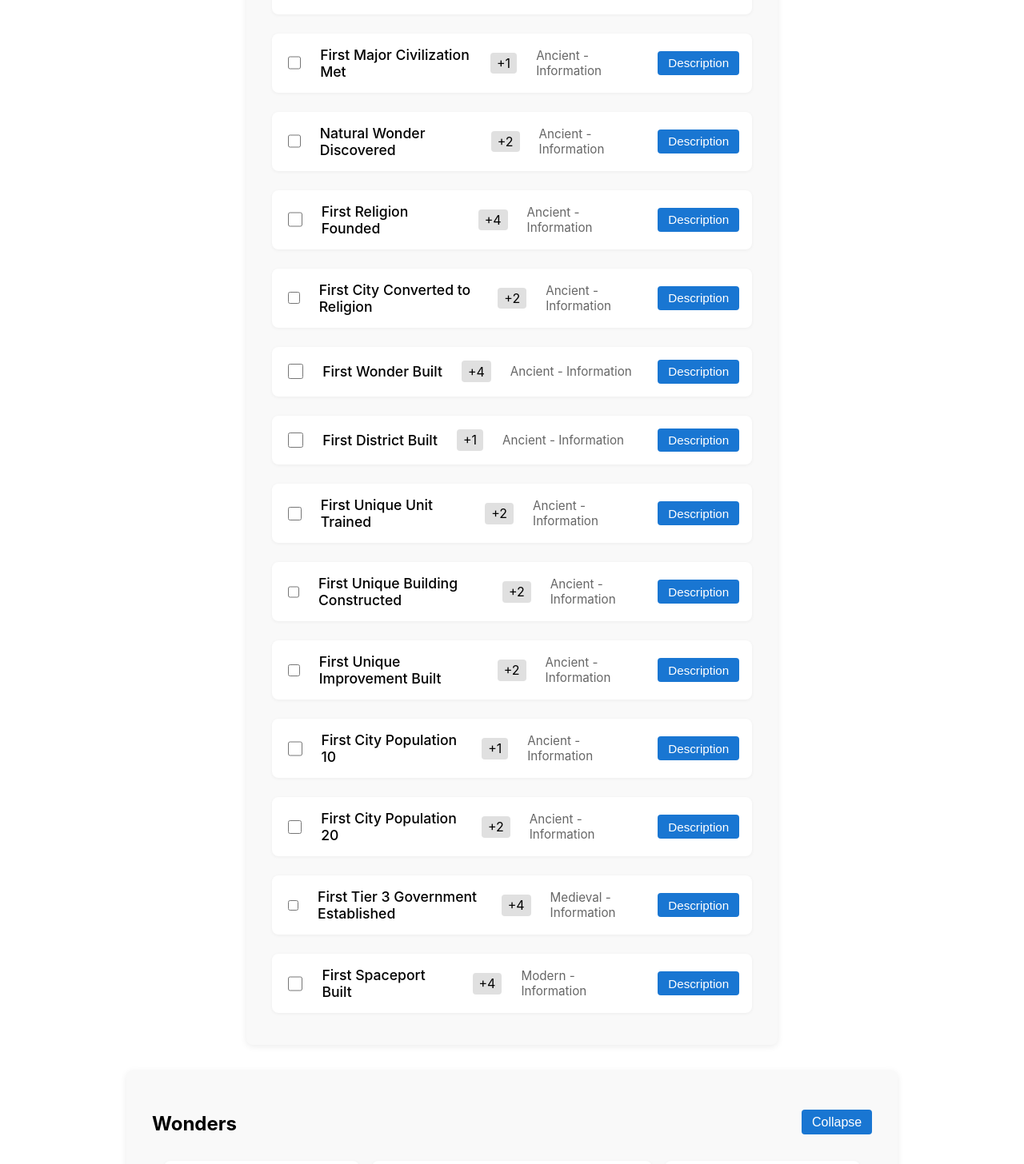
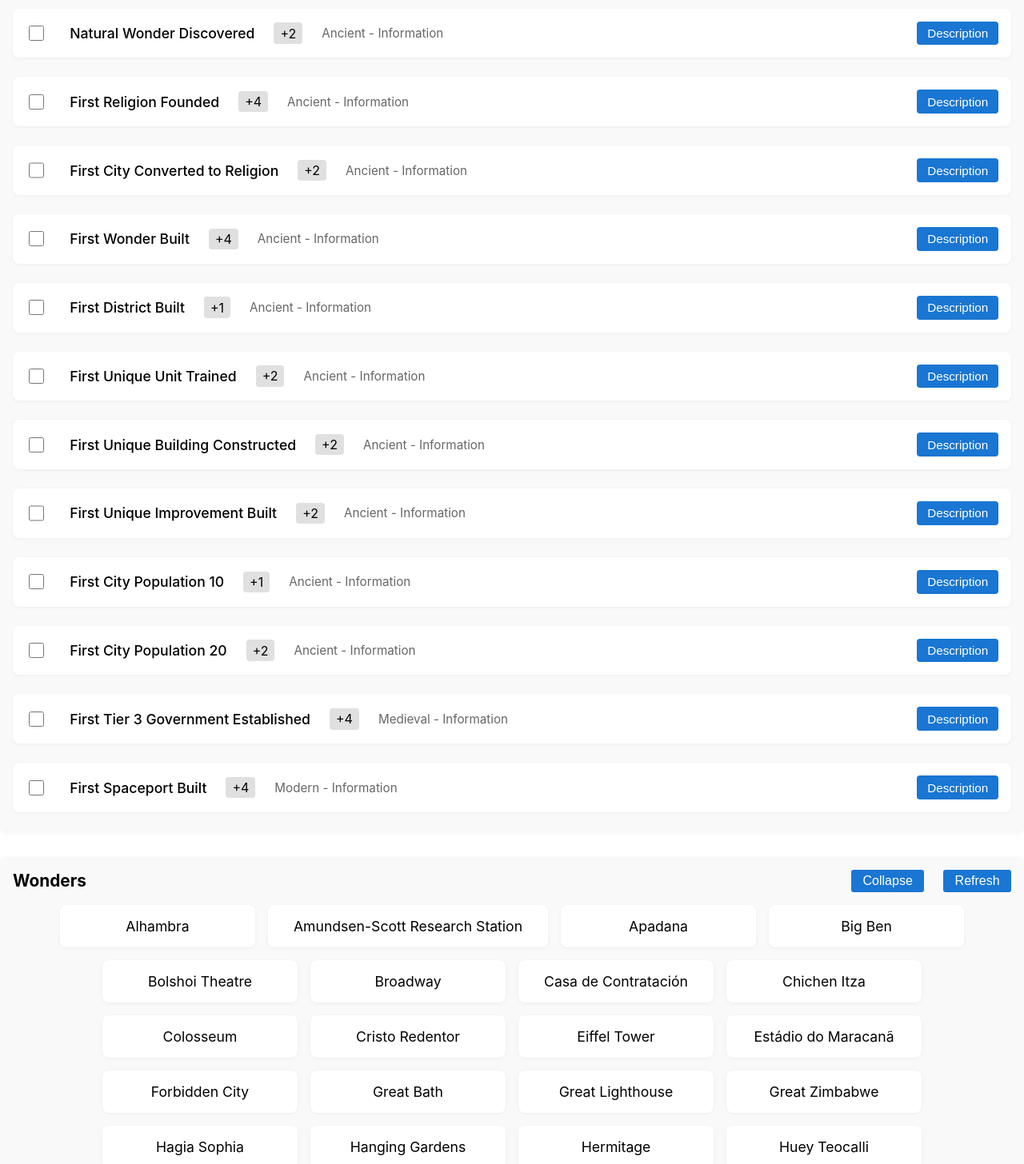
Before and after one commit to huntt3/Civ-6-Helper, a React (Vite) app: page / in a window 1280 px wide. Shown: the part 2914-4370 px from the top of the page at 80% size. Built offline with nearby package versions, Linux system fonts and the light colour scheme.

Commit message:
Commit 21. Added modularity with collapsible container.

```diff
--- a/src/CollapsibleContainer.css
+++ b/src/CollapsibleContainer.css
@@ -0,0 +1,36 @@
+/* CollapsibleContainer styles for modular containers */
+.collapsible-container {
+  margin: 2rem auto;
+  padding: 1rem;
+  max-width: 100vw;
+  background: #f9f9f9;
+  border-radius: 8px;
+  box-shadow: 0 2px 8px rgba(0, 0, 0, 0.05);
+}
+.collapsible-header {
+  display: flex;
+  align-items: center;
+  gap: 1rem;
+  margin-bottom: 1rem;
+}
+.collapsible-title {
+  flex: 1;
+  font-size: 1.3rem;
+  margin: 0;
+}
+.collapsible-collapse-btn,
+.collapsible-refresh-btn {
+  background: #1976d2;
+  color: #fff;
+  border: none;
+  border-radius: 3px;
+  padding: 0.3rem 0.9rem;
+  font-size: 1rem;
+  cursor: pointer;
+}
+.collapsible-collapse-btn {
+  margin-right: 0.5rem;
+}
+.collapsible-content {
+  width: 100%;
+}
--- a/src/CollapsibleContainer.jsx
+++ b/src/CollapsibleContainer.jsx
@@ -0,0 +1,39 @@
+import React from "react";
+import "./CollapsibleContainer.css";
+
+// CollapsibleContainer: a generic container with title, collapse, and refresh
+const CollapsibleContainer = ({
+  title,
+  collapsed,
+  onCollapse,
+  onRefresh,
+  children,
+  className = "",
+  headerClass = "",
+  titleClass = "",
+  collapseLabel = "Collapse",
+  expandLabel = "Expand",
+}) => (
+  <section className={`collapsible-container ${className}`} aria-label={title}>
+    <div className={`collapsible-header ${headerClass}`}>
+      <h2 className={`collapsible-title ${titleClass}`}>{title}</h2>
+      <button
+        className="collapsible-collapse-btn"
+        onClick={onCollapse}
+        aria-label={collapsed ? `Expand ${title}` : `Collapse ${title}`}
+      >
+        {collapsed ? expandLabel : collapseLabel}
+      </button>
+      <button
+        className="collapsible-refresh-btn"
+        onClick={onRefresh}
+        aria-label={`Refresh ${title}`}
+      >
+        Refresh
+      </button>
+    </div>
+    {!collapsed && <div className="collapsible-content">{children}</div>}
+  </section>
+);
+
+export default CollapsibleContainer;
--- a/src/EraTrackerContainer.jsx
+++ b/src/EraTrackerContainer.jsx
@@ -1,46 +1,42 @@
 import React, { useEffect, useState } from "react";
+import EraScore from "./EraScore";
+import CollapsibleContainer from "./CollapsibleContainer";
 import "./EraTrackerContainer.css";
-import EraScore from "./EraScore";
 
-// EraTrackerContainer component
+// EraTrackerContainer component using CollapsibleContainer
 const EraTrackerContainer = () => {
   const [eraScoreItems, setEraScoreItems] = useState([]);
   const [collapsed, setCollapsed] = useState(false);
 
   // Load EraScore data from JSON file
-  useEffect(() => {
+  const fetchEraScore = () => {
     fetch("/jsonFiles/EraScore.json")
       .then((res) => res.json())
-      .then((data) => setEraScoreItems(data.EraScore || []));
+      .then((data) => setEraScoreItems(data.EraScore || []))
+      .catch(() => setEraScoreItems([]));
+  };
+
+  useEffect(() => {
+    fetchEraScore();
   }, []);
 
-  // Toggle collapse state
+  // Collapse/expand handler
   const handleCollapse = () => setCollapsed((prev) => !prev);
 
   return (
-    <section className="era-tracker-container" aria-label="Era Tracker">
-      <div className="era-tracker-header">
-        <h2 className="era-tracker-title">Era Score Tracker</h2>
-        <button
-          className="era-tracker-collapse-btn"
-          onClick={handleCollapse}
-          aria-label={
-            collapsed
-              ? "Expand Era Score Tracker"
-              : "Collapse Era Score Tracker"
-          }
-        >
-          {collapsed ? "Expand" : "Collapse"}
-        </button>
+    <CollapsibleContainer
+      title="Era Score Tracker"
+      collapsed={collapsed}
+      onCollapse={handleCollapse}
+      onRefresh={fetchEraScore}
+      ariaLabel="Era Tracker"
+    >
+      <div className="era-score-list">
+        {eraScoreItems.map((item) => (
+          <EraScore key={item.title} {...item} />
+        ))}
       </div>
-      {!collapsed && (
-        <div className="era-score-list">
-          {eraScoreItems.map((item) => (
-            <EraScore key={item.title} {...item} />
-          ))}
-        </div>
-      )}
-    </section>
+    </CollapsibleContainer>
   );
 };
 
--- a/src/GreatPeopleContainer.jsx
+++ b/src/GreatPeopleContainer.jsx
@@ -1,6 +1,7 @@
 import React, { useEffect, useState } from "react";
 import "./GreatPeopleContainer.css";
 import "./GreatPeopleContainerExtra.css";
+import CollapsibleContainer from "./CollapsibleContainer";
 
 // Helper function to get unique people by era and type
 // Helper function to get unique people by era and type, with null safety
@@ -49,6 +50,8 @@ const GreatPeopleContainer = () => {
     const saved = localStorage.getItem("greatPeopleChecked");
     return saved ? JSON.parse(saved) : {};
   });
+  // Collapsed state for the whole container
+  const [collapsed, setCollapsed] = useState(false);
 
   useEffect(() => {
     // Fetch the GreatPeople.json file
@@ -92,34 +95,17 @@ const GreatPeopleContainer = () => {
     setCheckedCards({});
   };
 
+  // Collapse/expand handler for the whole container
+  const handleCollapseContainer = () => setCollapsed((prev) => !prev);
+
   return (
-    <section className="great-people-container" aria-label="Great People Grid">
-      <header
-        style={{
-          display: "flex",
-          alignItems: "center",
-          justifyContent: "center",
-          gap: "1rem",
-        }}
-      >
-        <h2 style={{ margin: 0 }}>Great People</h2>
-        <button
-          type="button"
-          aria-label="Reset all selected Great People"
-          onClick={handleRefresh}
-          style={{
-            background: "#1976d2",
-            color: "#fff",
-            border: "none",
-            borderRadius: "3px",
-            padding: "0.3rem 0.9rem",
-            fontSize: "1rem",
-            cursor: "pointer",
-          }}
-        >
-          Refresh
-        </button>
-      </header>
+    <CollapsibleContainer
+      title="Great People"
+      className="great-people-container"
+      collapsed={collapsed}
+      onCollapse={handleCollapseContainer}
+      onRefresh={handleRefresh}
+    >
       {error && <p className="error-message">{error}</p>}
       <div
         className="great-people-grid"
@@ -202,7 +188,7 @@ const GreatPeopleContainer = () => {
           </React.Fragment>
         ))}
       </div>
-    </section>
+    </CollapsibleContainer>
   );
 };
 
--- a/src/WondersContainer.jsx
+++ b/src/WondersContainer.jsx
@@ -1,4 +1,5 @@
 import React, { useEffect, useState } from "react";
+import CollapsibleContainer from "./CollapsibleContainer";
 import "./WondersContainer.css";
 
 // WonderCard component
@@ -54,17 +55,23 @@ const WonderModal = ({ wonder, onClose, onToggleBuilt }) => {
   );
 };
 
-// WondersContainer component
+// WondersContainer component using CollapsibleContainer
 const WondersContainer = () => {
   const [wonders, setWonders] = useState([]);
   const [selectedWonder, setSelectedWonder] = useState(null);
+  // Add collapsed state for CollapsibleContainer
   const [collapsed, setCollapsed] = useState(false);
 
   // Load wonders from JSON
-  useEffect(() => {
+  const fetchWonders = () => {
     fetch("/jsonFiles/Wonders.json")
       .then((res) => res.json())
-      .then((data) => setWonders(data.Wonder || []));
+      .then((data) => setWonders(data.Wonder || []))
+      .catch(() => setWonders([]));
+  };
+
+  useEffect(() => {
+    fetchWonders();
   }, []);
 
   // Handle card click
@@ -83,22 +90,18 @@ const WondersContainer = () => {
     setSelectedWonder((prev) => prev && { ...prev, built: !prev.built });
   };
 
-  // Toggle collapse state
+  // Collapse/expand handler
   const handleCollapse = () => setCollapsed((prev) => !prev);
 
   return (
-    <section className="wonders-container" aria-label="Wonders">
-      <div className="wonders-header">
-        <h2 className="wonders-title">Wonders</h2>
-        <button
-          className="wonders-collapse-btn"
-          onClick={handleCollapse}
-          aria-label={collapsed ? "Expand Wonders" : "Collapse Wonders"}
-        >
-          {collapsed ? "Expand" : "Collapse"}
-        </button>
-      </div>
-      {!collapsed && (
+    <>
+      <CollapsibleContainer
+        title="Wonders"
+        collapsed={collapsed}
+        onCollapse={handleCollapse}
+        onRefresh={fetchWonders}
+        ariaLabel="Wonders"
+      >
         <div className="wonders-list">
           {wonders.map((wonder) => (
             <WonderCard
@@ -108,13 +111,13 @@ const WondersContainer = () => {
             />
           ))}
         </div>
-      )}
+      </CollapsibleContainer>
       <WonderModal
         wonder={selectedWonder}
         onClose={handleCloseModal}
         onToggleBuilt={handleToggleBuilt}
       />
-    </section>
+    </>
   );
 };
 
```
Also changed, not shown: 1 other file (tests, documents, lock files or other folders).
